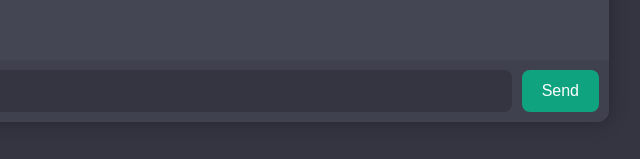
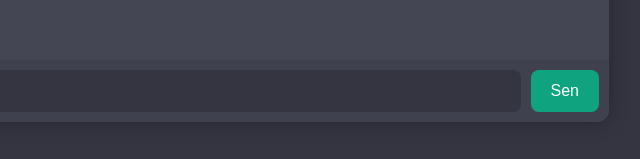
Before and after one commit to Akhilesh898989/my-website, a website: page public/index.html in a window 1280 px wide. Shown: the part 638-797 px from the top of the page, 431-1071 px from the left. Drawn offline with Linux system fonts and the light colour scheme.

Commit message:
Update index.html

```diff
--- a/public/index.html
+++ b/public/index.html
@@ -162,7 +162,7 @@
     <div class="chat-messages" id="chat"></div>
     <div class="input-area">
       <input type="text" id="userInput" placeholder="Ask me anything..." />
-      <button onclick="sendMessage()">Send</button>
+      <button onclick="sendMessage()">Sen</button>
     </div>
   </div>
 
```
